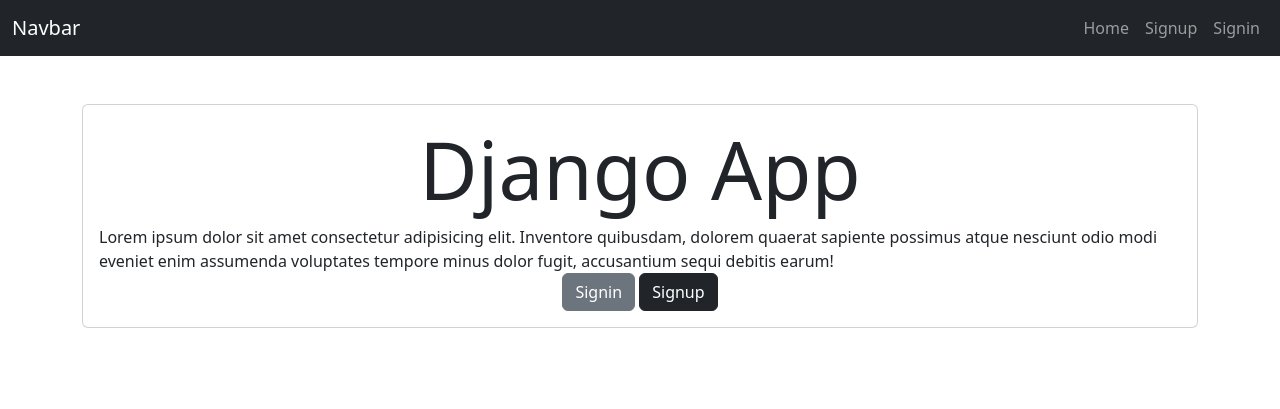
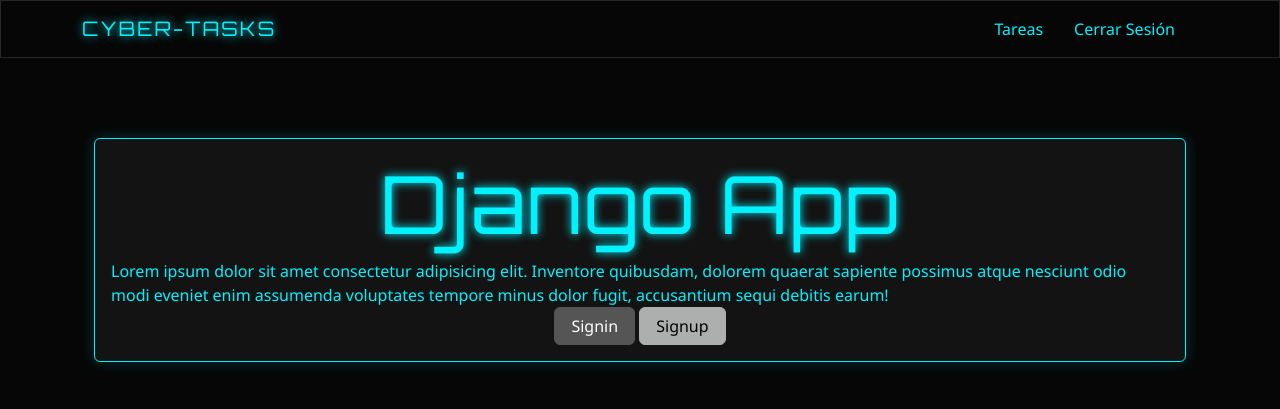
Before and after one commit to Javi3108/BD3, a Django app: template DJANGO-CRUD-AUTH/tasks/templates/home.html in a window 1280 px wide. Shown: the top 409 px of the page. Run offline with Django 5.2, Linux system fonts and the light colour scheme; the template is opened without the code that fills it, so the values that code supplies are empty; some libraries are stand-ins or nearby versions.

Commit message:
Interfaz futurista completa aplicada

```diff
--- a/DJANGO-CRUD-AUTH/tasks/templates/base.html
+++ b/DJANGO-CRUD-AUTH/tasks/templates/base.html
@@ -1,55 +1,83 @@
 <!DOCTYPE html>
-<html lang="en">
+<html lang="es">
 <head>
     <meta charset="UTF-8">
-    <meta http-equiv="X-UA-Compatible" content="IE-edge">
     <meta name="viewport" content="width=device-width, initial-scale=1.0">
-    <title>Django CRUD Application</title>
-    <link href="https://cdn.jsdelivr.net/npm/bootstrap@5.3.3/dist/css/bootstrap.min.css" rel="stylesheet" integrity="sha384-QWTKZyjpPEjISv5WaRU9OFeRpok6YctnYmDr5pNlyT2bRjXh0JMhjY6hW+ALEwIH" crossorigin="anonymous">
+    <title>SISTEMA CRU-BD</title>
+
+    <link rel="stylesheet" href="https://cdn.jsdelivr.net/npm/bootswatch@5.3.2/dist/cyborg/bootstrap.min.css">
+
+    <link href="https://fonts.googleapis.com/css2?family=Orbitron:wght@400;700&display=swap" rel="stylesheet">
+
+    <style>
+        body {
+            background-color: #060606;
+            color: #00f2ff;
+            font-family: 'Segoe UI', Tahoma, Geneva, Verdana, sans-serif;
+        }
+
+        /* Estilo para títulos y marca con efecto neón */
+        h1, h2, h3, .navbar-brand {
+            font-family: 'Orbitron', sans-serif;
+            text-shadow: 0 0 10px #00f2ff;
+            color: #00f2ff !important;
+            letter-spacing: 2px;
+        }
+
+        /* Barra de navegación con borde neón */
+        .navbar {
+            border-bottom: 2px solid #00f2ff;
+            margin-bottom: 2rem;
+        }
+
+        /* Tarjetas con efecto de cristal oscuro */
+        .card {
+            background: rgba(20, 20, 20, 0.9);
+            border: 1px solid #00f2ff;
+            box-shadow: 0 0 15px rgba(0, 242, 255, 0.2);
+        }
+
+        /* Botones personalizados */
+        .btn-primary {
+            background-color: #7000ff;
+            border: none;
+            box-shadow: 0 0 10px #7000ff;
+            font-family: 'Orbitron', sans-serif;
+        }
+
+        .btn-primary:hover {
+            background-color: #00f2ff;
+            color: #000;
+            box-shadow: 0 0 20px #00f2ff;
+        }
+
+        .nav-link {
+            color: #00f2ff !important;
+            margin-right: 15px;
+        }
+
+        .nav-link:hover {
+            text-shadow: 0 0 10px #00f2ff;
+        }
+    </style>
 </head>
 <body>
 
-    <nav class="navbar navbar-expand-lg bg-dark navbar-dark">
-        <div class="container-fluid">
-          <a class="navbar-brand" href="/">Navbar</a>
-          <button class="navbar-toggler" type="button" data-bs-toggle="collapse" data-bs-target="#navbarNav" aria-controls="navbarNav" aria-expanded="false" aria-label="Toggle navigation">
-            <span class="navbar-toggler-icon"></span>
-          </button>
-            <div class="collapse navbar-collapse" id="navbarNav">
-                    <ul class="navbar-nav ms-auto">
-                        <li class="nav-item">
-                            <a class="nav-link" href="/">Home</a>
-                        </li>
-
-                        {% if user.is_authenticated %}
-                            <li class="nav-item">
-                                <a class="nav-link" href="{% url 'tasks' %}">Tasks Pending</a>
-                            </li>
-                            <li class="nav-item">
-                                <a class="nav-link" href="{% url 'tasks_completed' %}">Tasks Completed</a>
-                            </li>
-                            <li class="nav-item">
-                                <a class="nav-link" href="{% url 'tasks' %}">Tasks Pending</a>
-                            </li>
-                            <li class="nav-item">
-                                <a class="nav-link" href="/tasks/create/">Create Task</a>
-                            </li>
-                            <li class="nav-item">
-                                <a class="nav-link" href="/logout">Logout</a>
-                            </li>
-                        {% else %}
-                            <li>
-                                <a class="nav-link" href="/signup">Signup</a>
-                            </li>
-                            <li class="nav-item">
-                                <a class="nav-link" href="/signin">Signin</a>
-                            </li>
-                        {% endif %}
-                    </ul>
+    <nav class="navbar navbar-expand-lg navbar-dark bg-dark">
+        <div class="container">
+            <a class="navbar-brand" href="/">CYBER-TASKS</a>
+            <div class="navbar-nav ms-auto">
+                <a class="nav-link" href="/tasks">Tareas</a>
+                <a class="nav-link" href="/logout">Cerrar Sesión</a>
             </div>
         </div>
     </nav>
-    {% block content %}
-    {% endblock %}
+
+    <div class="container mt-4">
+        {% block content %}
+        {% endblock %}
+    </div>
+
+    <script src="https://cdn.jsdelivr.net/npm/bootstrap@5.3.2/dist/js/bootstrap.bundle.min.js"></script>
 </body>
 </html>
```
Also changed, not shown: DJANGO-CRUD-AUTH/djangocrud/settings.py (+4 -4 lines).
